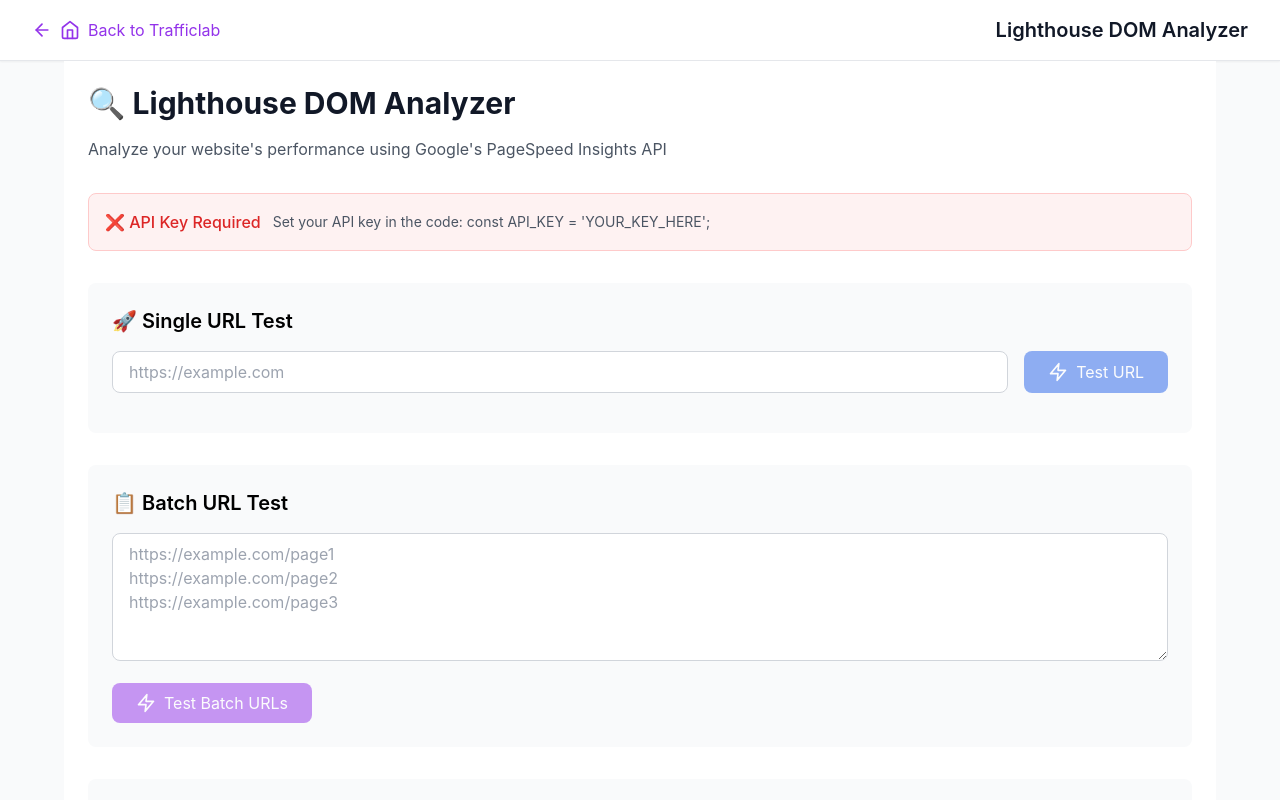
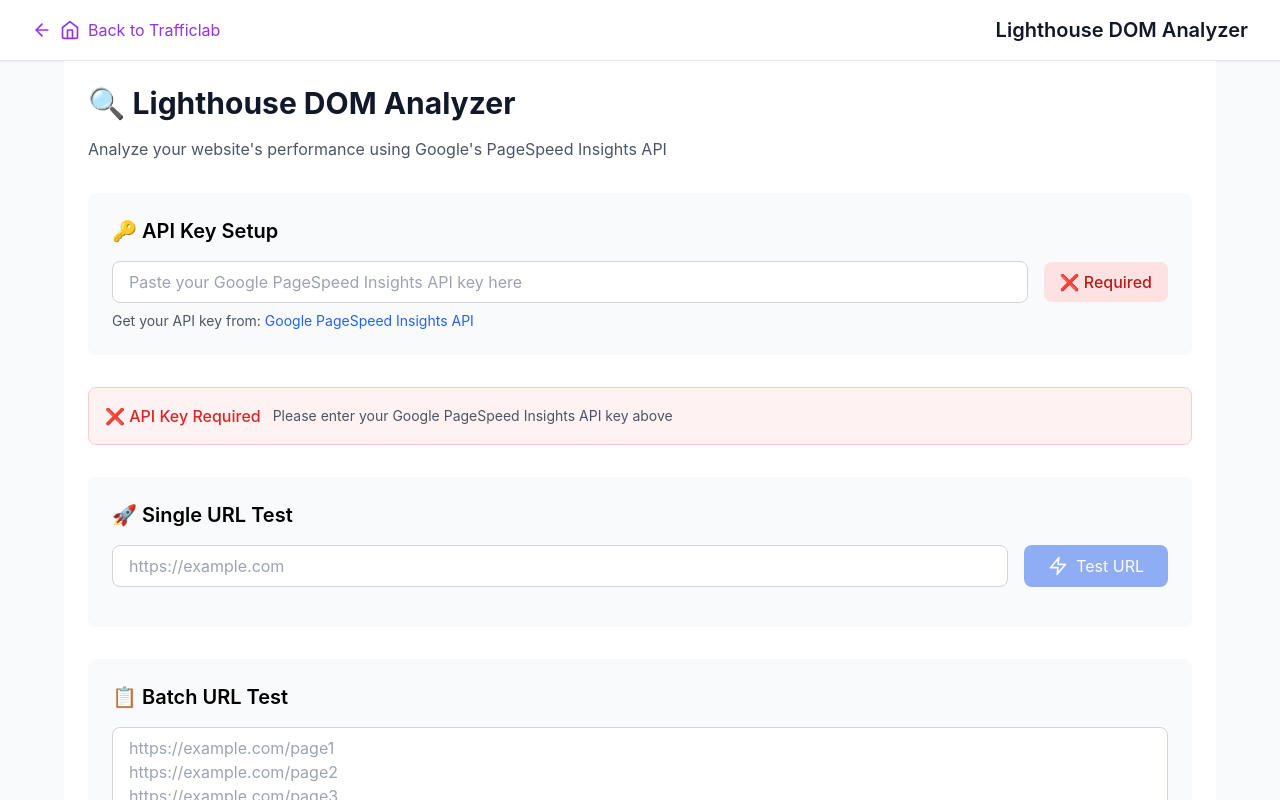
Before and after one commit to henrikbondtofte/trafficl, a Next.js app: page /lighthouse-dom-analyzer in a window 1280 px wide. Shown: the top 800 px of the page. Built offline with nearby package versions, Linux system fonts and the light colour scheme.

Commit message:
Update LighthouseDOMAnalyzer.js

```diff
--- a/components/SEOTools/LighthouseDOMAnalyzer.js
+++ b/components/SEOTools/LighthouseDOMAnalyzer.js
@@ -2,9 +2,7 @@ import React, { useState, useEffect } from 'react';
 import { Zap, Download, ExternalLink, Eye, FileText, AlertCircle } from 'lucide-react';
 
 export default function LighthouseDOMAnalyzer() {
-  // Set your API key directly here
-  const API_KEY = '';
-
+  const [apiKey, setApiKey] = useState('');
   const [singleUrl, setSingleUrl] = useState('');
   const [batchUrls, setBatchUrls] = useState('');
   const [results, setResults] = useState([]);
@@ -16,7 +14,7 @@ export default function LighthouseDOMAnalyzer() {
 
   // Check if API key is ready
   const isApiKeyReady = () => {
-    return API_KEY && API_KEY !== 'AIzaSyAF4j61pzPAjPjCjZSkbvB_0LVBm-r1lFc';
+    return apiKey && apiKey.trim().length > 0;
   };
 
   // Helper function to open Google PageSpeed Insights
@@ -136,14 +134,14 @@ export default function LighthouseDOMAnalyzer() {
   const runPageSpeedInsights = async (url) => {
     try {
       const mobileResponse = await fetch(
-        `https://www.googleapis.com/pagespeedonline/v5/runPagespeed?url=${encodeURIComponent(url)}&strategy=mobile&key=${API_KEY}`
+        `https://www.googleapis.com/pagespeedonline/v5/runPagespeed?url=${encodeURIComponent(url)}&strategy=mobile&key=${apiKey}`
       );
       const mobileData = await mobileResponse.json();
 
       await new Promise(resolve => setTimeout(resolve, 2000));
 
       const desktopResponse = await fetch(
-        `https://www.googleapis.com/pagespeedonline/v5/runPagespeed?url=${encodeURIComponent(url)}&strategy=desktop&key=${API_KEY}`
+        `https://www.googleapis.com/pagespeedonline/v5/runPagespeed?url=${encodeURIComponent(url)}&strategy=desktop&key=${apiKey}`
       );
       const desktopData = await desktopResponse.json();
 
@@ -265,6 +263,30 @@ export default function LighthouseDOMAnalyzer() {
         </p>
       </div>
 
+      {/* API Key Input */}
+      <div className="bg-gray-50 rounded-lg p-6 mb-8">
+        <h2 className="text-xl font-semibold mb-4">🔑 API Key Setup</h2>
+        <div className="flex gap-4 items-center">
+          <input
+            type="password"
+            value={apiKey}
+            onChange={(e) => setApiKey(e.target.value)}
+            placeholder="Paste your Google PageSpeed Insights API key here"
+            className="flex-1 px-4 py-2 border border-gray-300 rounded-lg focus:outline-none focus:ring-2 focus:ring-blue-500"
+          />
+          <div className={`px-4 py-2 rounded-lg font-medium ${
+            isApiKeyReady()
+              ? 'bg-green-100 text-green-700'
+              : 'bg-red-100 text-red-700'
+          }`}>
+            {isApiKeyReady() ? '✅ Ready' : '❌ Required'}
+          </div>
+        </div>
+        <div className="mt-2 text-sm text-gray-600">
+          Get your API key from: <a href="https://developers.google.com/speed/docs/insights/v5/get-started" target="_blank" rel="noopener noreferrer" className="text-blue-600 hover:underline">Google PageSpeed Insights API</a>
+        </div>
+      </div>
+
       {/* API Key Status */}
       {isApiKeyReady() ? (
         <div className="bg-green-50 border border-green-200 rounded-lg p-4 mb-8">
@@ -277,7 +299,7 @@ export default function LighthouseDOMAnalyzer() {
         <div className="bg-red-50 border border-red-200 rounded-lg p-4 mb-8">
           <div className="flex items-center gap-3">
             <div className="text-red-600 font-medium">❌ API Key Required</div>
-            <div className="text-sm text-gray-600">Set your API key in the code: const API_KEY = 'YOUR_KEY_HERE';</div>
+            <div className="text-sm text-gray-600">Please enter your Google PageSpeed Insights API key above</div>
           </div>
         </div>
       )}
```
